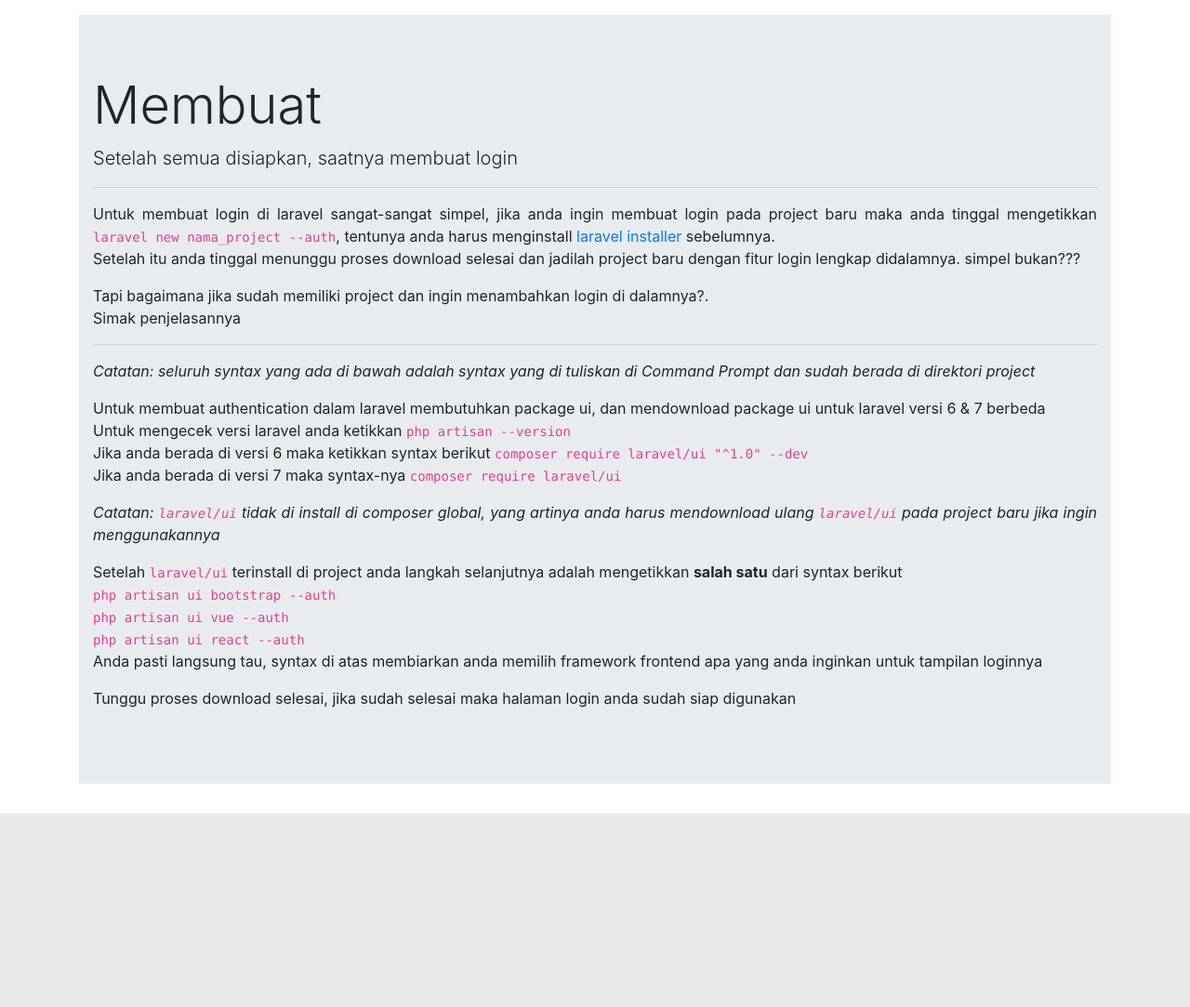
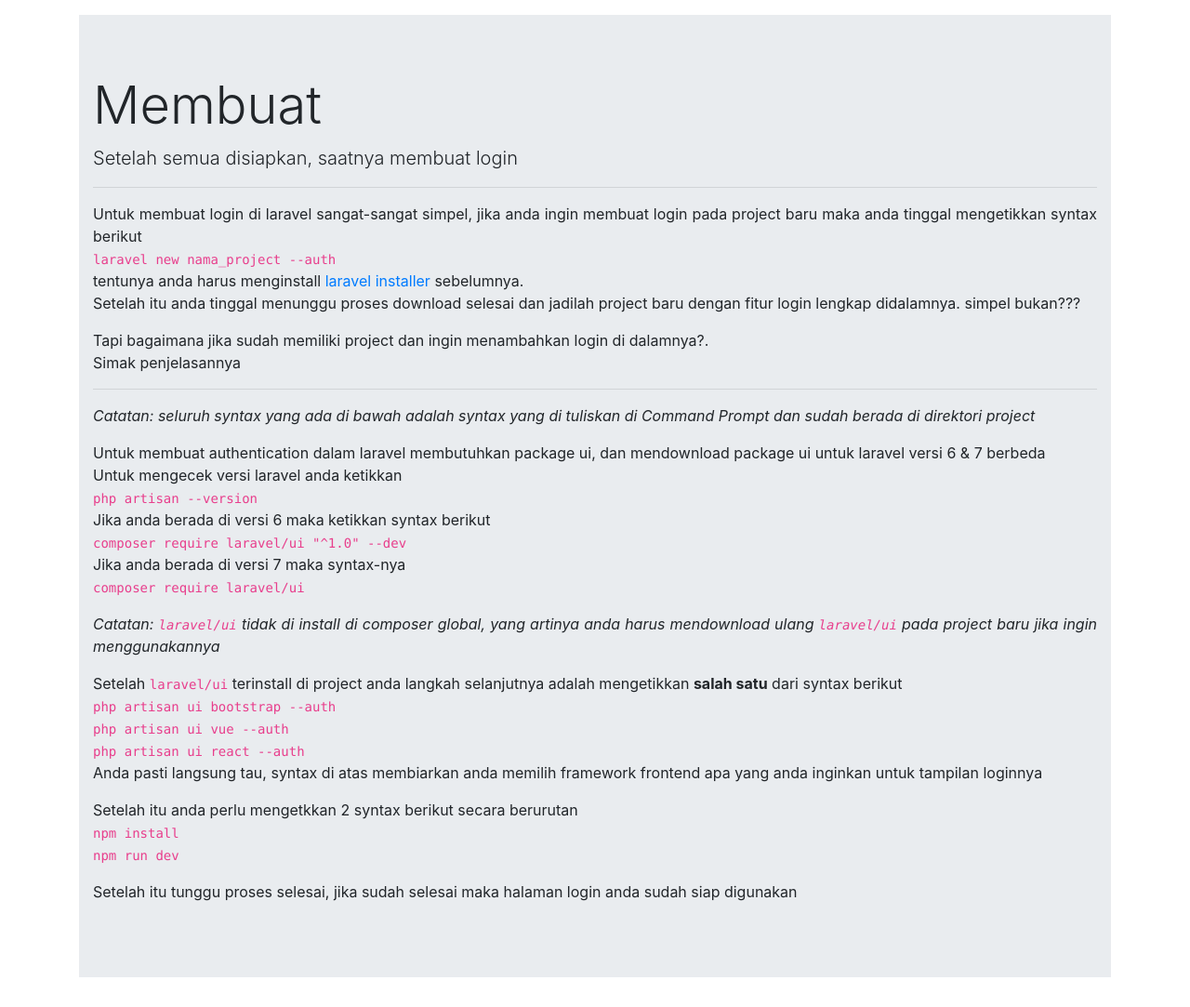
Before and after one commit to KNobHack/laravel-tutor, a PHP site: page /index.php?page=membuat in a window 1280 px wide. Shown: the part 56-1139 px from the top of the page at 93% size. Before the commit the page ends 931 px from the top, so only its background shows below. Run offline with PHP 8.4, Linux system fonts and the light colour scheme; some libraries are stand-ins or nearby versions.

Commit message:
one code one line

```diff
--- a/membuat.php
+++ b/membuat.php
@@ -4,13 +4,39 @@
         <h1 class="display-4">Membuat</h1>
         <p class="lead">Setelah semua disiapkan, saatnya membuat login</p>
         <hr>
-        <p>Untuk membuat login di laravel sangat-sangat simpel, jika anda ingin membuat login pada project baru maka anda tinggal mengetikkan <code>laravel new nama_project --auth</code>, tentunya anda harus menginstall <a href="./?page=persiapan#li">laravel installer</a> sebelumnya.<br>Setelah itu anda tinggal menunggu proses download selesai dan jadilah project baru dengan fitur login lengkap didalamnya. simpel bukan???</p>
-        <p>Tapi bagaimana jika sudah memiliki project dan ingin menambahkan login di dalamnya?.<br>Simak penjelasannya</p>
+        <p>
+            Untuk membuat login di laravel sangat-sangat simpel, jika anda ingin membuat login pada project baru maka anda tinggal mengetikkan syntax berikut<br>
+            <code>laravel new nama_project --auth</code><br>
+            tentunya anda harus menginstall <a href="./?page=persiapan#li">laravel installer</a> sebelumnya.
+            <br>Setelah itu anda tinggal menunggu proses download selesai dan jadilah project baru dengan fitur login lengkap didalamnya. simpel bukan???</p>
+        <p>
+            Tapi bagaimana jika sudah memiliki project dan ingin menambahkan login di dalamnya?.<br>
+            Simak penjelasannya
+        </p>
         <hr>
         <p><i>Catatan: seluruh syntax yang ada di bawah adalah syntax yang di tuliskan di Command Prompt dan sudah berada di direktori project</i></p>
-        <p>Untuk membuat authentication dalam laravel membutuhkan package ui, dan mendownload package ui untuk laravel versi 6 & 7 berbeda<br>Untuk mengecek versi laravel anda ketikkan <code>php artisan --version</code><br>Jika anda berada di versi 6 maka ketikkan syntax berikut <code>composer require laravel/ui "^1.0" --dev</code><br>Jika anda berada di versi 7 maka syntax-nya <code>composer require laravel/ui</code></p>
+        <p>
+            Untuk membuat authentication dalam laravel membutuhkan package ui, dan mendownload package ui untuk laravel versi 6 & 7 berbeda<br>
+            Untuk mengecek versi laravel anda ketikkan<br>
+            <code>php artisan --version</code><br>
+            Jika anda berada di versi 6 maka ketikkan syntax berikut<br>
+            <code>composer require laravel/ui "^1.0" --dev</code><br>
+            Jika anda berada di versi 7 maka syntax-nya <br>
+            <code>composer require laravel/ui</code>
+        </p>
         <p><i>Catatan: <code>laravel/ui</code> tidak di install di composer global, yang artinya anda harus mendownload ulang <code>laravel/ui</code> pada project baru jika ingin menggunakannya</i></p>
-        <p>Setelah <code>laravel/ui</code> terinstall di project anda langkah selanjutnya adalah mengetikkan <b>salah satu</b> dari syntax berikut<br><code>php artisan ui bootstrap --auth</code><br><code>php artisan ui vue --auth</code><br><code>php artisan ui react --auth</code><br>Anda pasti langsung tau, syntax di atas membiarkan anda memilih framework frontend apa yang anda inginkan untuk tampilan loginnya</p>
-        <p>Tunggu proses download selesai, jika sudah selesai maka halaman login anda sudah siap digunakan</p>
+        <p>
+            Setelah <code>laravel/ui</code> terinstall di project anda langkah selanjutnya adalah mengetikkan <b>salah satu</b> dari syntax berikut<br>
+            <code>php artisan ui bootstrap --auth</code><br>
+            <code>php artisan ui vue --auth</code><br>
+            <code>php artisan ui react --auth</code><br>
+            Anda pasti langsung tau, syntax di atas membiarkan anda memilih framework frontend apa yang anda inginkan untuk tampilan loginnya
+        </p>
+        <p>
+            Setelah itu anda perlu mengetkkan 2 syntax berikut secara berurutan<br>
+            <code>npm install</code><br>
+            <code>npm run dev</code>
+        </p>
+        <p>Setelah itu tunggu proses selesai, jika sudah selesai maka halaman login anda sudah siap digunakan</p>
     </div>
 </div>
```
Also changed, not shown: persiapan.php (+19 -5 lines).
